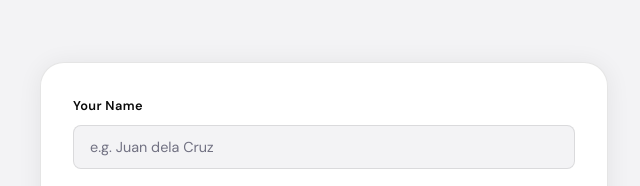
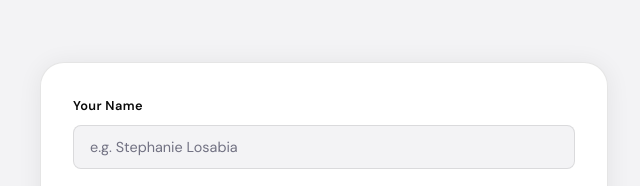
Before and after one commit to Ezraheli/Personal-Portfolio-V2, a plain HTML site: page index.html in a window 1280 px wide. Shown: the part 4560-4746 px from the top of the page, 640-1280 px from the left. Drawn offline with nearby package versions, Linux system fonts and the light colour scheme; a web font is replaced by a local one.

Commit message:
Update index.html

```diff
--- a/index.html
+++ b/index.html
@@ -807,7 +807,7 @@
               type="text"
               id="contact-name"
               name="name"
-              placeholder="e.g. Juan dela Cruz"
+              placeholder="e.g. Stephanie Losabia"
               required
               autocomplete="name"
             />
```
